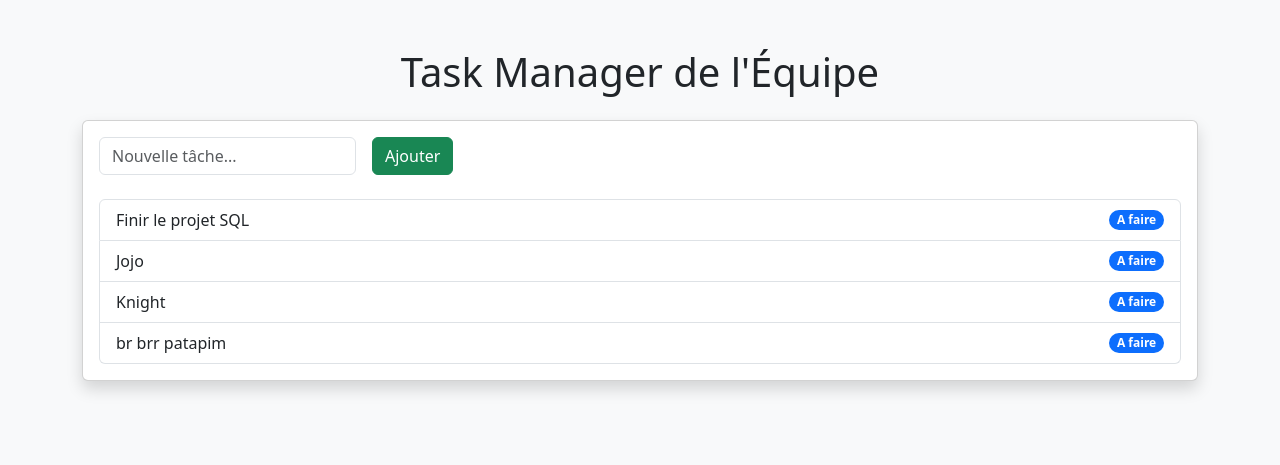
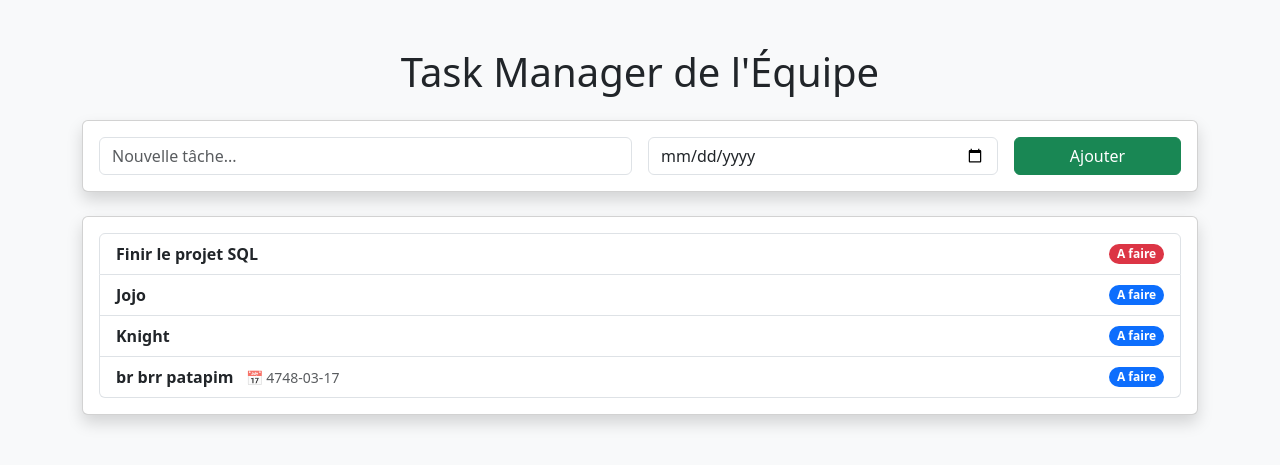
Before and after one commit to Saifbenchikh/TaskManager, a Flask app: page / in a window 1280 px wide. Shown: the top 465 px of the page. Run offline with Flask 3, Linux system fonts and the light colour scheme; data comes from the database, SQL or seed files in the repository; both versions use the stored data as it was after the commit.

Commit message:
ajout date

```diff
--- a/app.py
+++ b/app.py
@@ -1,43 +1,39 @@
+import sqlite3
 from flask import Flask, render_template, request, redirect
-import sqlite3
 
 app = Flask(__name__)
 
+# Fonction pour se connecter à la base de données
 def get_db_connection():
     conn = sqlite3.connect('database.db')
-    # Cette ligne permet d'accéder aux colonnes par leur nom (ex: tache['titre'])
-    conn.row_factory = sqlite3.Row
+    conn.row_factory = sqlite3.Row  # Permet d'appeler les colonnes par leur nom
     return conn
 
 @app.route("/")
 def accueil():
     conn = get_db_connection()
-    # On récupère toutes les tâches de la base de données
+    # On récupère tout depuis la table 'tasks' (nom choisi par Martin)
     taches = conn.execute('SELECT * FROM tasks').fetchall()
     conn.close()
     return render_template("index.html", taches=taches)
 
-
 @app.route('/ajouter', methods=['POST'])
 def ajouter_tache():
+    # 1. Récupération des données du formulaire HTML
+    titre_recu = request.form.get('titre')
+    date_recue = request.form.get('date') # On récupère la date choisie
 
-    titre_recu = request.form.get('titre')
+    # 2. Enregistrement dans la Base de Données
+    conn = get_db_connection()
 
-    # On insère la nouvelle tâche dans la BDD
-    conn = get_db_connection()
-    conn.execute('INSERT INTO tasks (titre, statut, urgence) VALUES (?, ?, ?)',
-                 (titre_recu, 'A faire', 'primary'))
+    # On insère le titre ET la date_echeance
+    conn.execute('INSERT INTO tasks (titre, statut, urgence, date_echeance) VALUES (?, ?, ?, ?)',
+                 (titre_recu, 'A faire', 'primary', date_recue))
+
     conn.commit()
     conn.close()
 
-
     return redirect('/')
-
-
-
-
-
-
 
 if __name__ == "__main__":
     app.run(debug=True)
--- a/templates/index.html
+++ b/templates/index.html
@@ -2,34 +2,52 @@
 <html lang="fr">
 <head>
     <meta charset="UTF-8">
-    <title>Mon Gestionnaire</title>
+    <title>Task Manager Équipe</title>
     <link href="https://cdn.jsdelivr.net/npm/bootstrap@5.3.0/dist/css/bootstrap.min.css" rel="stylesheet">
 </head>
 <body class="bg-light">
     <div class="container mt-5">
         <h1 class="text-center mb-4">Task Manager de l'Équipe</h1>
 
+        <div class="card shadow mb-4">
+            <div class="card-body">
+                <form action="/ajouter" method="POST" class="row g-3">
+
+                    <div class="col-md-6">
+                        <input type="text" name="titre" class="form-control" placeholder="Nouvelle tâche..." required>
+                    </div>
+
+                    <div class="col-md-4">
+                        <input type="date" name="date" class="form-control">
+                    </div>
+
+                    <div class="col-md-2">
+                        <button type="submit" class="btn btn-success w-100">Ajouter</button>
+                    </div>
+                </form>
+            </div>
+        </div>
+
         <div class="card shadow">
             <div class="card-body">
-                <form action="/ajouter" method="POST" class="row g-3 mb-4">
-                    <div class="col-auto">
-                        <input type="text" name="titre" class="form-control" placeholder="Nouvelle tâche..." required>
-                    </div>
-                    <div class="col-auto">
-                        <button type="submit" class="btn btn-success">Ajouter</button>
-                    </div>
-                </form>
-
                 <ul class="list-group">
                     {% for tache in taches %}
                         <li class="list-group-item d-flex justify-content-between align-items-center">
-                            {{ tache.titre }}
-                            <span class="badge bg-primary rounded-pill">{{ tache.statut }}</span>
+                            <div>
+                                <strong>{{ tache.titre }}</strong>
+                                {% if tache.date_echeance %}
+                                    <small class="text-muted ms-2">📅 {{ tache.date_echeance }}</small>
+                                {% endif %}
+                            </div>
+                            <span class="badge bg-{{ tache.urgence }} rounded-pill">{{ tache.statut }}</span>
                         </li>
+                    {% else %}
+                        <li class="list-group-item text-center text-muted">Aucune tâche pour le moment !</li>
                     {% endfor %}
                 </ul>
             </div>
         </div>
+
     </div>
 </body>
 </html>
--- a/tralalareo tralala.txt
+++ /dev/null
@@ -1 +0,0 @@
-Crampté brr brr patapim six seven
```
Also changed, not shown: database.db.
